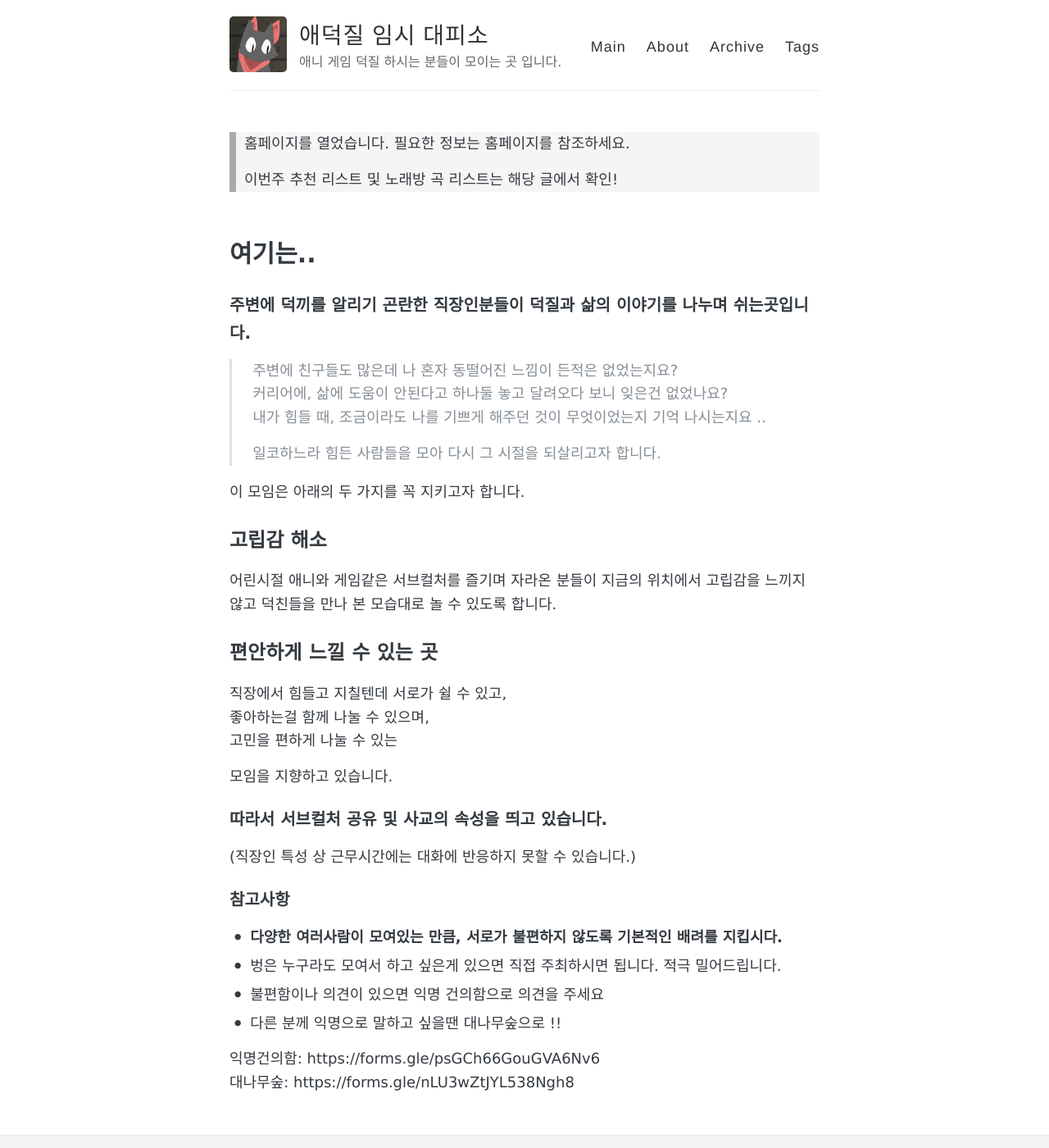
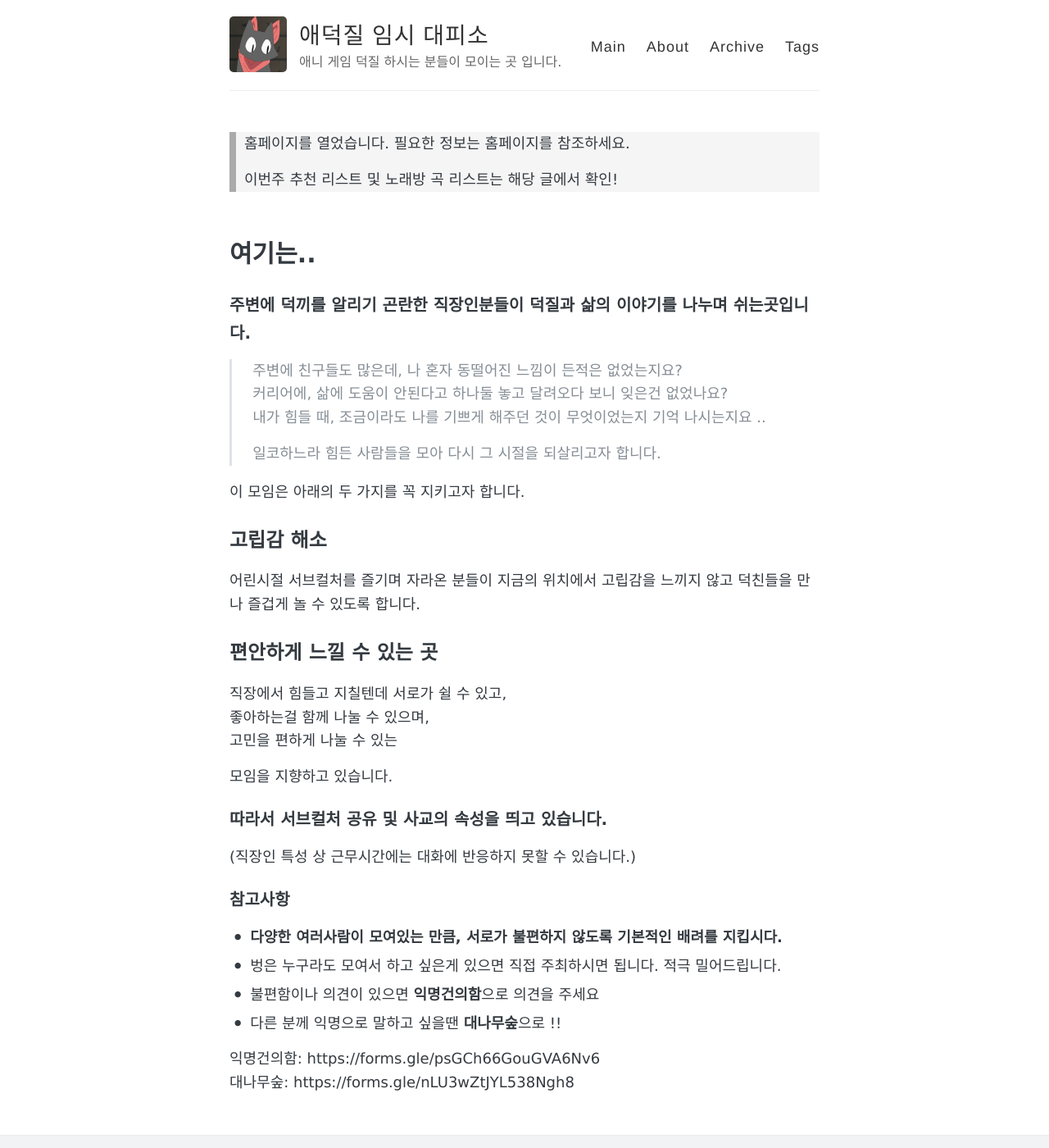
Before and after one commit to neko-agdg/neko-agdg.github.io, a Jekyll site: the page built from about.md, in a window 1280 px wide and 1400 px high. Shown: the whole window at 82% size. Built offline with Jekyll 4.4.1, drawn with Linux system fonts in a browser that asks for light colours.

Commit message:
Update about.md

```diff
--- a/about.md
+++ b/about.md
@@ -6,7 +6,7 @@ permalink: /about/
 
 ### 주변에 덕끼를 알리기 곤란한 직장인분들이 덕질과 삶의 이야기를 나누며 쉬는곳입니다.
 
-> 주변에 친구들도 많은데 나 혼자 동떨어진 느낌이 든적은 없었는지요?
+> 주변에 친구들도 많은데, 나 혼자 동떨어진 느낌이 든적은 없었는지요?
 > 커리어에, 삶에 도움이 안된다고 하나둘 놓고 달려오다 보니 잊은건 없었나요?
 > 내가 힘들 때, 조금이라도 나를 기쁘게 해주던 것이 무엇이었는지 기억 나시는지요 ..
 >
@@ -16,7 +16,7 @@ permalink: /about/
 이 모임은 아래의 두 가지를 꼭 지키고자 합니다.
 
 ## 고립감 해소
-어린시절 애니와 게임같은 서브컬처를 즐기며 자라온 분들이 지금의 위치에서 고립감을 느끼지 않고 덕친들을 만나 본 모습대로 놀 수 있도록 합니다.
+어린시절 서브컬처를 즐기며 자라온 분들이 지금의 위치에서 고립감을 느끼지 않고 덕친들을 만나 즐겁게 놀 수 있도록 합니다.
 
 ## 편안하게 느낄 수 있는 곳
 직장에서 힘들고 지칠텐데 서로가 쉴 수 있고,
@@ -32,8 +32,8 @@ permalink: /about/
 ### 참고사항
 - **다양한 여러사람이 모여있는 만큼, 서로가 불편하지 않도록 기본적인 배려를 지킵시다.**
 - 벙은 누구라도 모여서 하고 싶은게 있으면 직접 주최하시면 됩니다. 적극 밀어드립니다.
-- 불편함이나 의견이 있으면 익명 건의함으로 의견을 주세요
-- 다른 분께 익명으로 말하고 싶을땐 대나무숲으로 !!
+- 불편함이나 의견이 있으면 **익명건의함**으로 의견을 주세요
+- 다른 분께 익명으로 말하고 싶을땐 **대나무숲**으로 !!
 
 익명건의함: https://forms.gle/psGCh66GouGVA6Nv6
 대나무숲: https://forms.gle/nLU3wZtJYL538Ngh8
```
